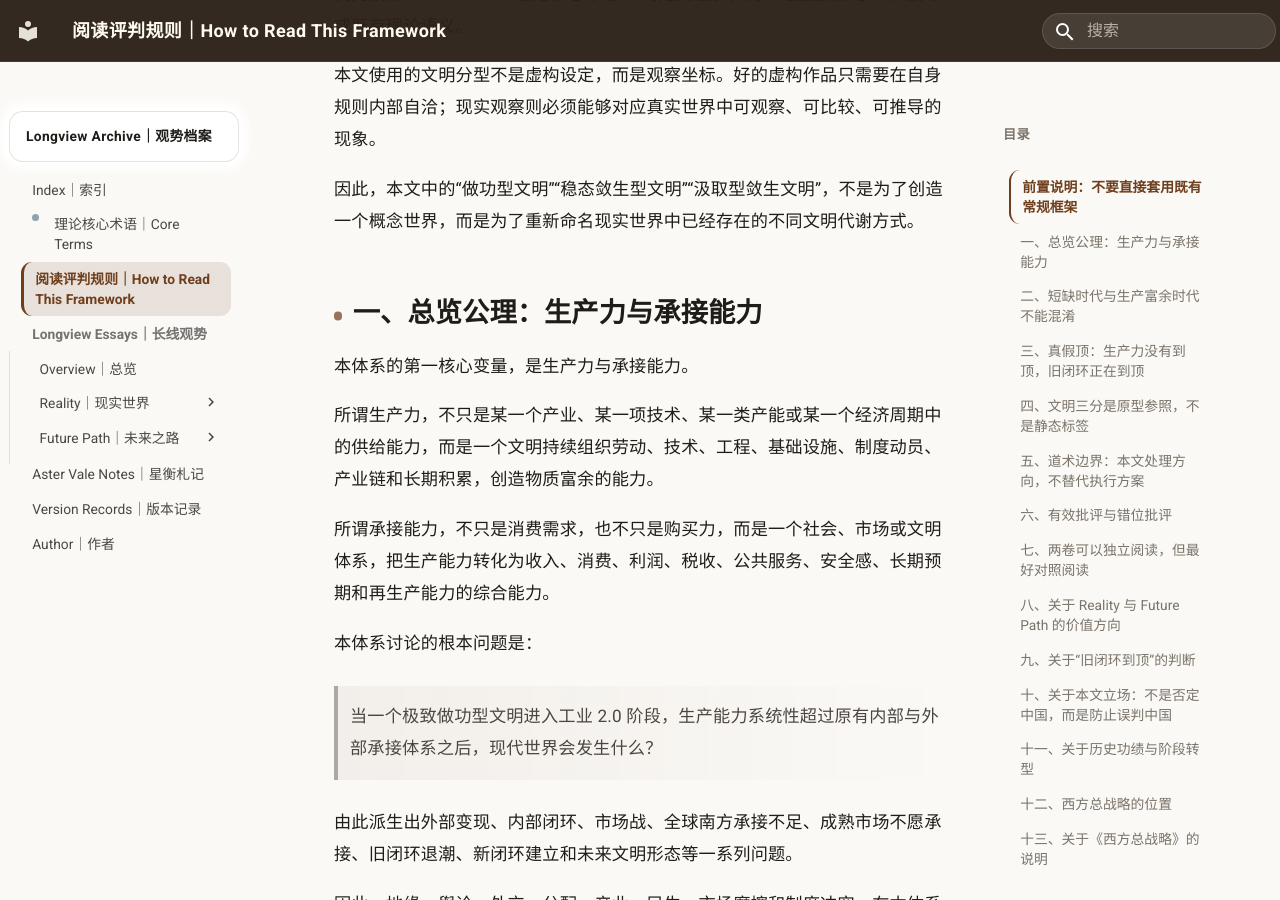
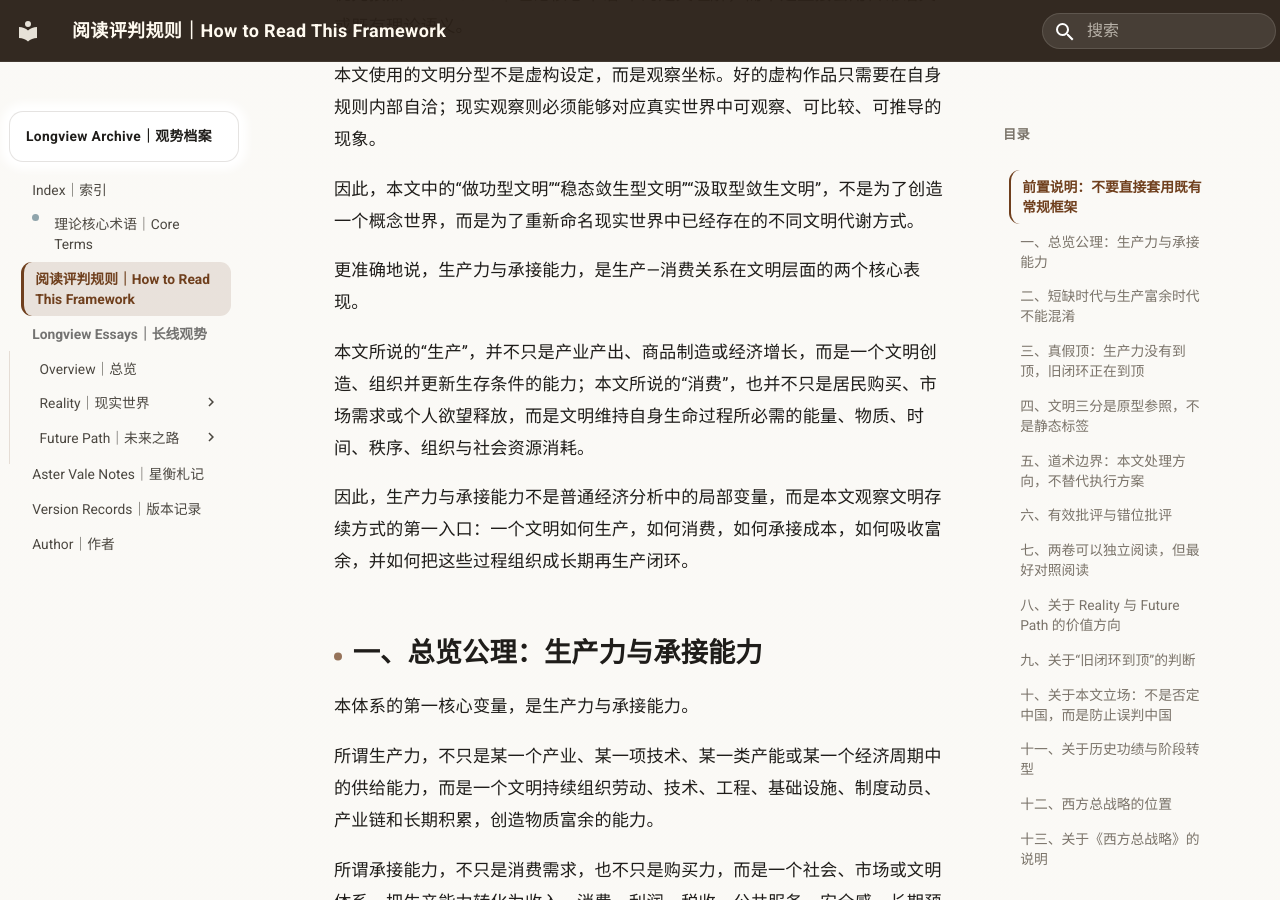
Before and after one commit to guanshi1688/longview-archive, an MkDocs documentation site: the page built from docs/essays/reading-rules.md, in a window 1280 px wide and 900 px high, scrolled down 1843 px. Built offline with MkDocs 1.6.1 and Material for MkDocs 9.7.7, drawn with Linux system fonts in a browser that asks for light colours.

Commit message:
Update reading-rules.md

```diff
--- a/docs/essays/reading-rules.md
+++ b/docs/essays/reading-rules.md
@@ -43,6 +43,12 @@
 本文使用的文明分型不是虚构设定，而是观察坐标。好的虚构作品只需要在自身规则内部自洽；现实观察则必须能够对应真实世界中可观察、可比较、可推导的现象。
 
 因此，本文中的“做功型文明”“稳态敛生型文明”“汲取型敛生文明”，不是为了创造一个概念世界，而是为了重新命名现实世界中已经存在的不同文明代谢方式。
+
+更准确地说，生产力与承接能力，是生产—消费关系在文明层面的两个核心表现。
+
+本文所说的“生产”，并不只是产业产出、商品制造或经济增长，而是一个文明创造、组织并更新生存条件的能力；本文所说的“消费”，也并不只是居民购买、市场需求或个人欲望释放，而是文明维持自身生命过程所必需的能量、物质、时间、秩序、组织与社会资源消耗。
+
+因此，生产力与承接能力不是普通经济分析中的局部变量，而是本文观察文明存续方式的第一入口：一个文明如何生产，如何消费，如何承接成本，如何吸收富余，并如何把这些过程组织成长期再生产闭环。
 
 ## 一、总览公理：生产力与承接能力
 
```
